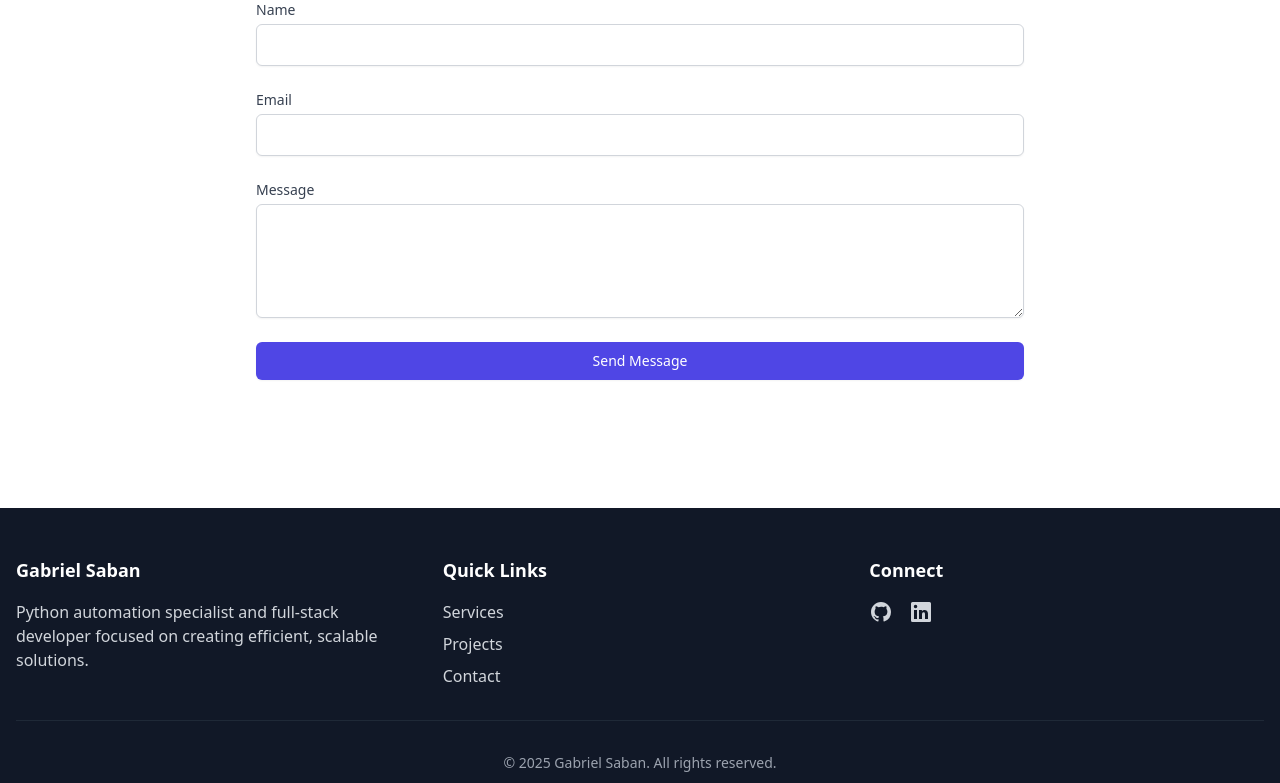
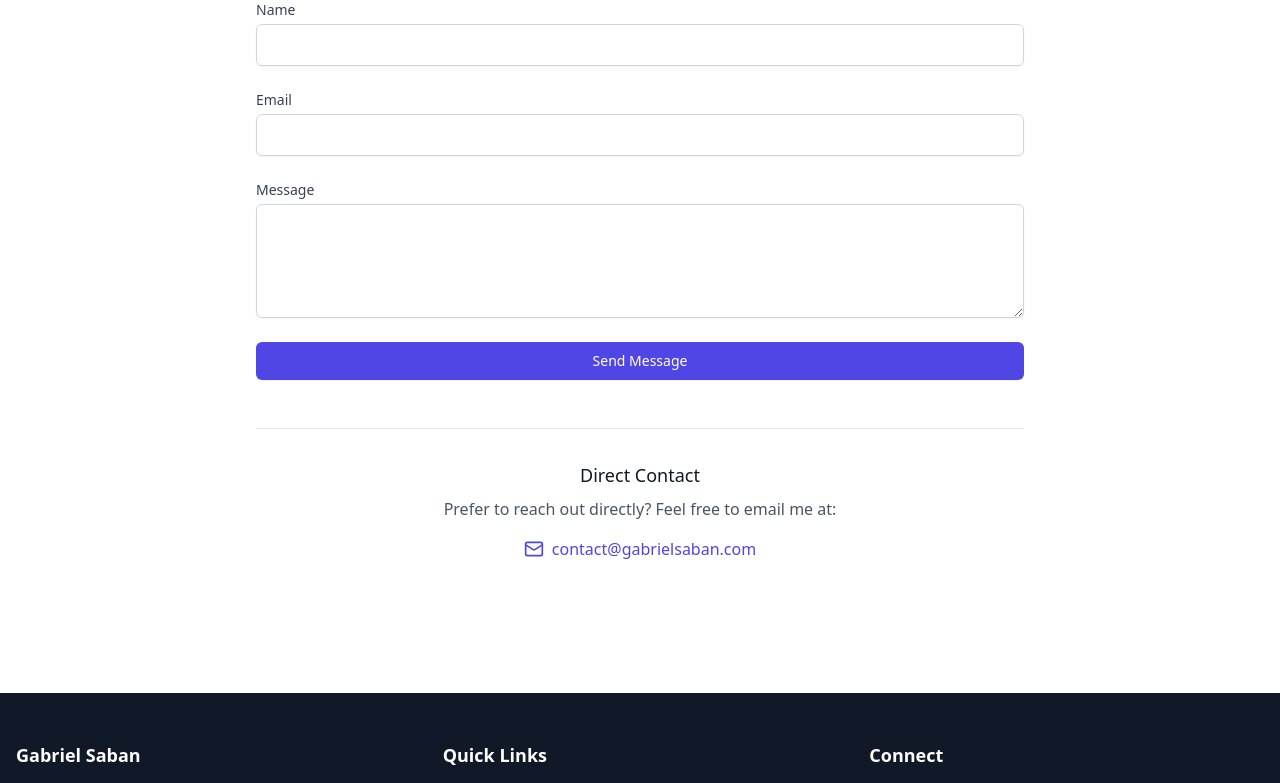
Before and after one commit to gabrielsaban/portfolio-site, a Next.js app in the folder frontend/: page / in a window 1280 px wide. Shown: the part 2514-3297 px from the top of the page. Built offline with nearby package versions, Linux system fonts and the light colour scheme.

Commit message:
Alternate contact method

```diff
--- a/frontend/src/components/Contact.tsx
+++ b/frontend/src/components/Contact.tsx
@@ -1,6 +1,7 @@
 'use client';
 
 import React, { useState } from 'react';
+import { Mail } from 'lucide-react';
 
 interface FormStatus {
   isSubmitting: boolean;
@@ -34,8 +35,9 @@ export default function Contact() {
     setFormStatus({ isSubmitting: true, isSubmitted: false, error: null });
 
     try {
-      // Replace with actual API endpoint
-      const response = await fetch('http://localhost:8000/api/contact', {
+      // Using environment variable for API endpoint
+      const apiUrl = process.env.NEXT_PUBLIC_API_URL || 'http://localhost:8000';
+      const response = await fetch(`${apiUrl}/api/contact`, {
         method: 'POST',
         headers: {
           'Content-Type': 'application/json',
@@ -53,7 +55,7 @@ export default function Contact() {
       setFormStatus({
         isSubmitting: false,
         isSubmitted: false,
-        error: 'There was an error submitting your message. Please try again.'
+        error: 'There was an error submitting your message. Please use the direct email option below instead.'
       });
     }
   };
@@ -86,7 +88,8 @@ export default function Contact() {
               </div>
             </div>
           ) : (
-            <form onSubmit={handleSubmit} className="space-y-6">
+            <>
+              <form onSubmit={handleSubmit} className="space-y-6 mb-8">
                 {formStatus.error && (
                   <div className="bg-red-50 dark:bg-red-900 border-l-4 border-red-500 p-4 mb-6">
                     <div className="flex">
@@ -165,6 +168,23 @@ export default function Contact() {
                   </button>
                 </div>
               </form>
+
+              <div className="mt-12 border-t border-gray-200 dark:border-gray-700 pt-8">
+                <div className="text-center">
+                  <h3 className="text-lg font-medium text-gray-900 dark:text-white mb-2">Direct Contact</h3>
+                  <p className="text-gray-600 dark:text-gray-300 mb-4">
+                    Prefer to reach out directly? Feel free to email me at:
+                  </p>
+                  <a
+                    href="mailto:contact@gabrielsaban.com"
+                    className="inline-flex items-center text-indigo-600 dark:text-indigo-400 hover:text-indigo-800 dark:hover:text-indigo-300"
+                  >
+                    <Mail className="w-5 h-5 mr-2" />
+                    contact@gabrielsaban.com
+                  </a>
+                </div>
+              </div>
+            </>
           )}
         </div>
       </div>
```
Lines whose indentation alone changed are shown as unchanged.
